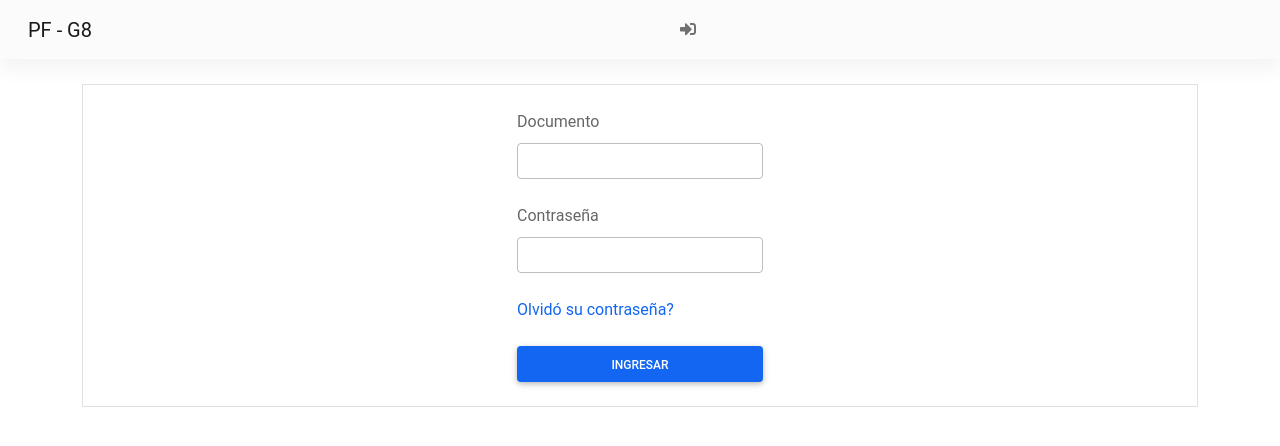
After one commit to robagliom/BI-Deportistas-Alto-Rendimiento, a Django app: page /login_template in a window 1280 px wide. The commit adds this page. Shown: the top 446 px of the page. Run offline with Django 3.2, Linux system fonts and the light colour scheme; style sheets or scripts are compiled from the project's sources; parts of the project's set-up code (start-up, migrations or seed data) failed here and were passed over; some libraries are stand-ins or nearby versions.

Commit message:
Agrega login y logout

```diff
--- a/project/modules/auxiliar/urls.py
+++ b/project/modules/auxiliar/urls.py
@@ -4,4 +4,7 @@ from . import  views
 
 urlpatterns = [
     path('', views.index, name='index'),
+    path('logout', views.logout_view, name='logout'),
+    path('login_template', views.login_template, name='login_template'),
+    path('login', views.login_view, name='login'),
 ]
--- a/project/modules/auxiliar/views.py
+++ b/project/modules/auxiliar/views.py
@@ -1,5 +1,36 @@
-from django.shortcuts import render
+from django.shortcuts import render, redirect
 from django.http import HttpResponse
+from django.contrib.auth import authenticate, login, logout
+from django.urls import reverse
+from . import views
 
 def index(request):
-    return render(request, 'index.html')
+    usuario_logueado = False
+    usuario = None
+
+    if request.user.is_authenticated:
+        usuario_logueado = True
+        usuario = request.user.username
+
+    c = {
+            'usuario_logueado':usuario_logueado,
+            'usuario':usuario,
+         }
+    return render(request, 'index.html',context=c)
+
+def logout_view(request):
+    logout(request)
+    return redirect(reverse(views.index))
+
+def login_template(request,error=False):
+    return render(request,'login.html',context={'error':error})
+
+def login_view(request):
+    username = request.POST['documento']
+    password = request.POST['password']
+    user = authenticate(request, username=username, password=password)
+    if user is not None:
+        login(request, user)
+        return redirect(reverse(views.index))
+    else:
+        return login_template(request,True)
--- a/project/templates/base.html
+++ b/project/templates/base.html
@@ -16,7 +16,7 @@
 </head>
 
 <body>
-    {% include 'navbar.html' %} {% block content %} {% endblock %}
+    {% include 'navbar.html' %} <br>{% block content %} {% endblock %}
 
     <!-- Font Awesome -->
     <script src="{% static 'fontawesome/js/all.js' %}"></script>
--- /dev/null
+++ b/project/templates/login.html
@@ -0,0 +1,42 @@
+{% extends 'base.html' %} {% block title %}Login{% endblock %} {% block content %}
+<div class="container">
+    <section class="border p-4 d-flex justify-content-center mb-4">
+        <form action="{% url 'login' %}" method="POST">
+            {% csrf_token %}
+            <!-- Documento input -->
+            <div class="mb-4">
+                <label for="documento" class="form-label">Documento</label>
+                <input type="text" name="documento" id="documento" class="form-control" />
+            </div>
+            <!-- Password input -->
+            <div class="mb-4">
+                <label for="password" class="form-label">Contraseña</label>
+                <input type="password" class="form-control" id="password" name="password">
+            </div>
+
+            <!-- 2 column grid layout for inline styling -->
+            <div class="row mb-4">
+                <!--div class="col d-flex justify-content-center">
+                    <div>
+                        <input class="form-check-input" type="checkbox" value="" id="form1Example3" checked />
+                        <label class="form-check-label" for="form1Example3"> Remember me </label>
+                    </div>
+                </div-->
+
+                <div class="col">
+                    <!-- Simple link -->
+                    <a href="#!">Olvidó su contraseña?</a>
+                </div>
+            </div>
+
+            <!-- Submit button -->
+            <button type="submit" class="btn btn-primary btn-block">Ingresar</button>
+        </form>
+    </section>
+    {%if error%}
+    <div class="alert alert-danger" role="danger">
+        Los datos ingresados son incorrectos. Por favor intente nuevamente.
+    </div>
+    {%endif%}
+</div>
+{% endblock %}
--- a/project/templates/navbar.html
+++ b/project/templates/navbar.html
@@ -1,21 +1,37 @@
-<nav class="navbar navbar-expand-lg navbar-light bg-light">
+<nav class="navbar navbar-expand-lg navbar-light bg-light text-center">
     <div class="container-fluid">
         <a class="navbar-brand" href="{% url 'index' %}">PF - G8</a>
         <button class="navbar-toggler" type="button" data-mdb-toggle="collapse" data-mdb-target="#navbarNavAltMarkup" aria-controls="navbarNavAltMarkup" aria-expanded="false" aria-label="Toggle navigation">
         <i class="fas fa-bars"></i>
       </button>
         <div class="collapse navbar-collapse" id="navbarNavAltMarkup">
-            <div class="navbar-nav">
-                <a class="nav-link active" aria-current="page" href="#">Usuarios</a>
-                <a class="nav-link" href="#">Importar</a>
-                <a class="nav-link" href="#">Exportar</a>
-                <a class="nav-link" href="#">Datos Objetivos</a>
-                <a class="nav-link" href="#">Datos Subjetivos</a>
-                <a class="nav-link" href="#">Lesiones Enfermedades</a>
-                <a class="nav-link" href="#">Análisis completo</a>
-                <a class="nav-link" href="#">Instituciones</a>
-                <a class="nav-link" href="#">Deportistas</a>
-            </div>
+            {% if usuario_logueado %}
+            <ul class="navbar-nav">
+                <a class="nav-link active" aria-current="page" href="#" title="Usuarios">Usuarios</a>
+                <a class="nav-link" href="#" title="Importar">Importar</a>
+                <a class="nav-link" href="#" title="Exportar">Exportar</a>
+                <a class="nav-link" href="#" title="Datos Objetivos">Datos Objetivos</a>
+                <a class="nav-link" href="#" title="Datos Subjetivos">Datos Subjetivos</a>
+                <a class="nav-link" href="#" title="Lesiones Enfermedades">Lesiones Enfermedades</a>
+                <a class="nav-link" href="#" title="Análisis completo">Análisis completo</a>
+                <a class="nav-link" href="#" title="Instituciones">Instituciones</a>
+                <a class="nav-link" href="#" title="Deportistas">Deportistas</a>
+            </ul>
+            <ul class="navbar-nav ms-auto mb-2 mb-lg-0">
+                <li class="nav-item">
+                    <a class="nav-link" href="#"><i class="fas fa-user"></i> {{usuario}}</a>
+                </li>
+                <li class="nav-item">
+                    <a class="nav-link" href="{% url 'logout' %}" title="Logout"><i class="fas fa-sign-out-alt"></i></a>
+                </li>
+            </ul>
+            {%else%}
+            <ul class="navbar-nav ms-auto mb-2 mb-lg-0">
+                <li class="nav-item">
+                    <a class="nav-link" href="{% url 'login_template' %}" title="Login"><i class="fas fa-sign-in-alt"></i></a>
+                </li>
+            </ul>
+            {% endif %}
         </div>
     </div>
 </nav>
```
